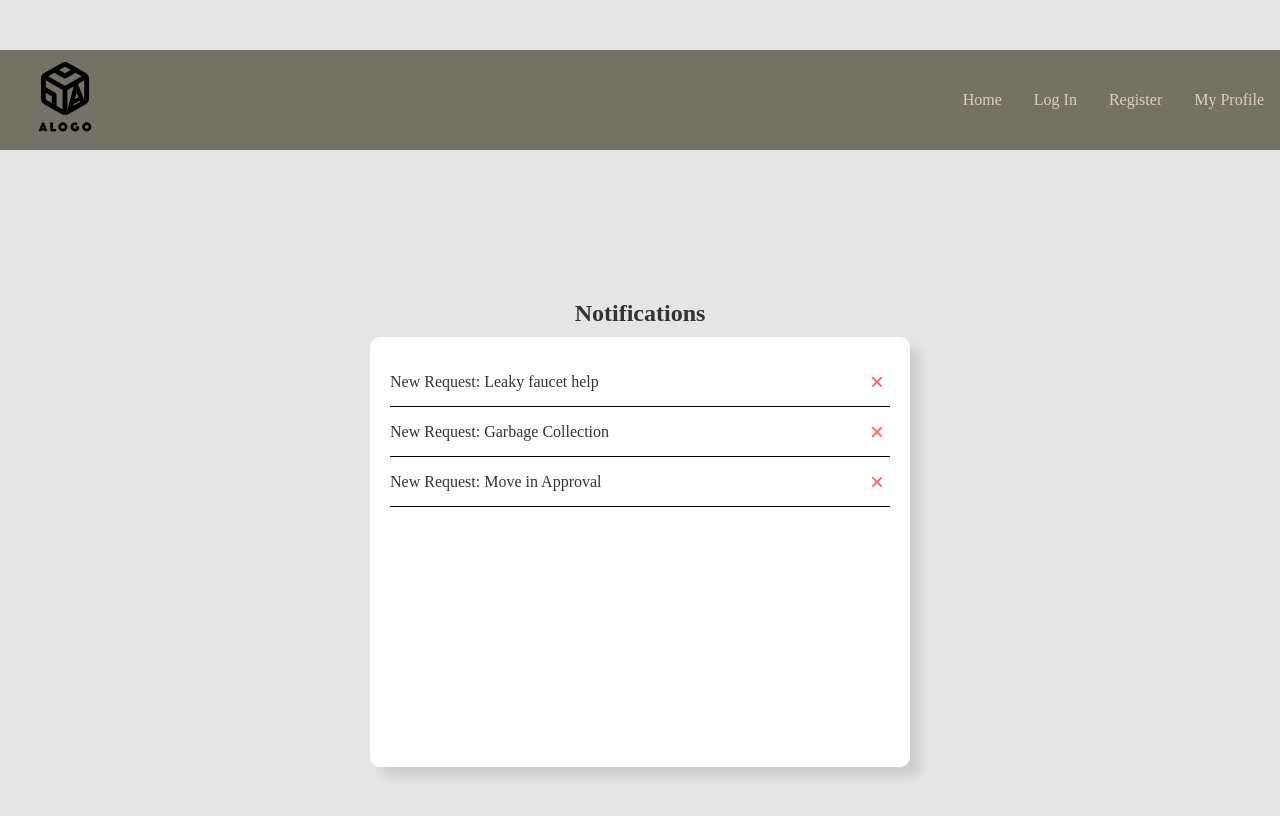
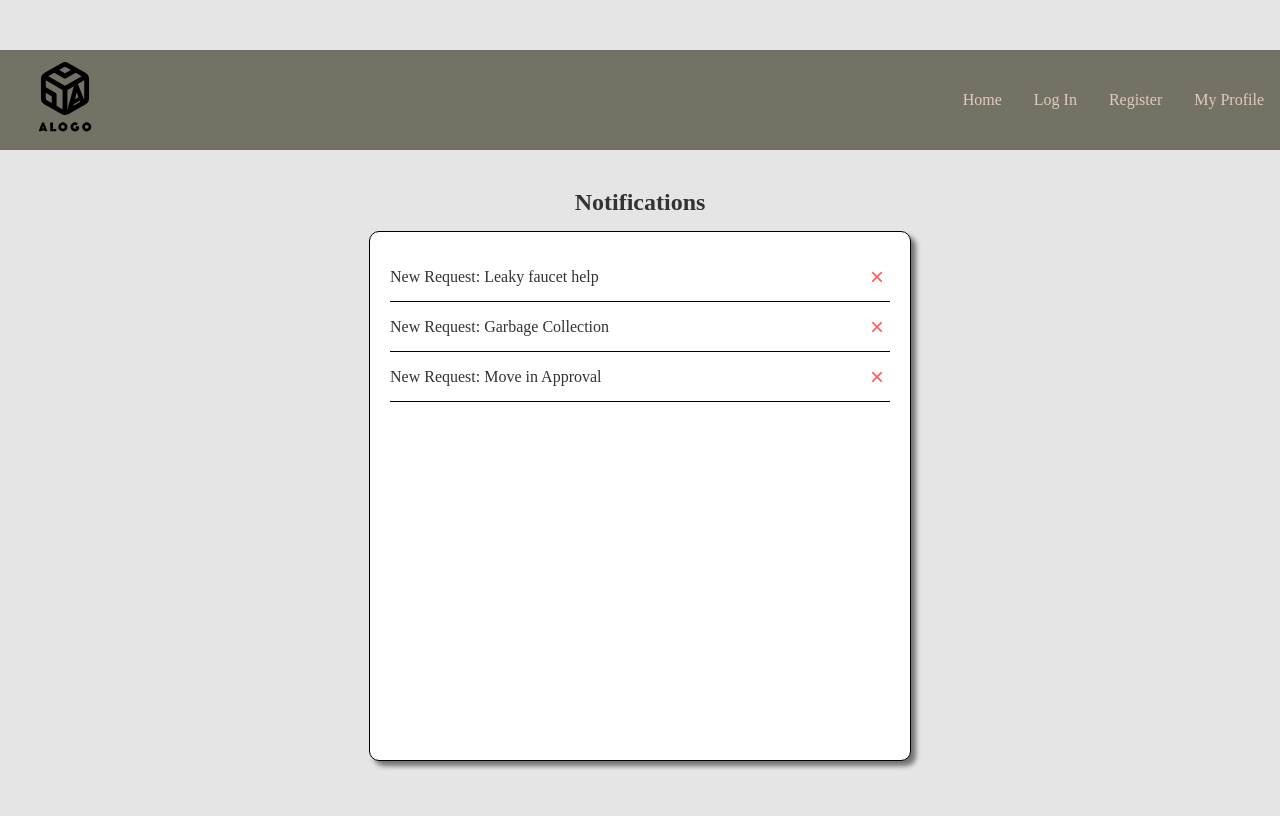
Before and after one commit to Ahmad-Elmahallawy/iCondo, a React (Create React App) app in the folder frontend/: page /NotificationPageManager in a window 1280 px wide. Shown: the top 816 px of the page. Built offline with nearby package versions, Linux system fonts and the light colour scheme; no server answers.

Commit message:
Adjustions to the css file

```diff
--- a/frontend/src/Style/NotificationPageManagerStyle/NotiPageManagerStyle.css
+++ b/frontend/src/Style/NotificationPageManagerStyle/NotiPageManagerStyle.css
@@ -12,17 +12,19 @@
 .notifications-heading {
   font-size: 1.5rem;
   color: #333;
-  margin-bottom: 10px;
+  margin-bottom: 15px;
+  margin-top: -100px;
 }
 
 .notifications-box {
   width: 300%; /* Adjust as necessary */
-  height: 60%;
+  height: 75%;
   max-width: 500px; /* Adjust as necessary */
   background: #ffffff;
-  box-shadow: 10px 10px 10px rgba(0, 0, 0, 0.1);
+  box-shadow: 5px 5px 5px rgba(0.5, 0.5, 0.5, 0.5);
   border-radius: 10px;
   padding: 20px;
+  border: 1px solid #000;
 }
 
 .notification-item {
```
